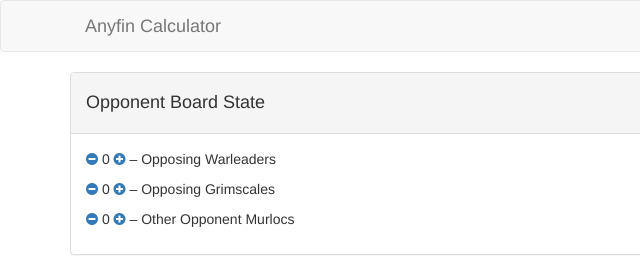
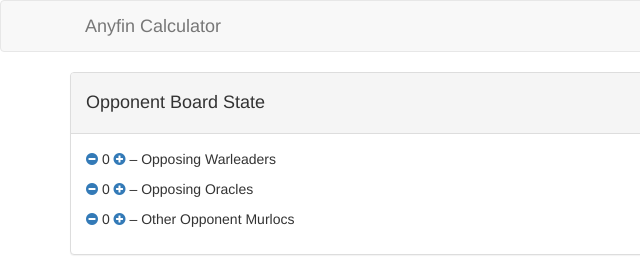
Before and after one commit to numbers1311407/anyfin, a website: page index.html in a window 1280 px wide. Shown: the top 269 px of the page, 0-640 px from the left. Drawn offline with nearby package versions, Linux system fonts and the light colour scheme.

Commit message:
consistent short name for grimscale oracle

```diff
--- a/index.html
+++ b/index.html
@@ -40,7 +40,7 @@
                 <a ng-click="decrOpponentGo()"><i class="fa fa-minus-circle"></i></a>
                 <span ng-bind="opponent.go"></span>
                 <a ng-click="incrOpponentGo()"> <i class="fa fa-plus-circle"></i></a>
-                &ndash; Opposing Grimscales
+                &ndash; Opposing Oracles
               </p>
               <p>
                 <a ng-click="decrOpponentMurlocs()"><i class="fa fa-minus-circle"></i></a>
```
